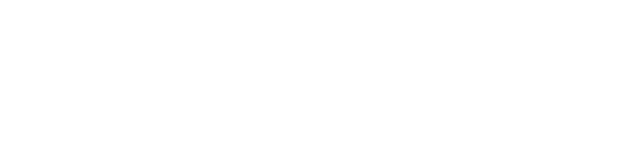
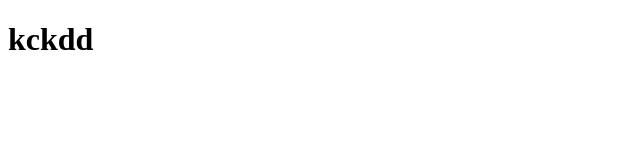
Before and after one commit to Ramkrashna7440/FormProject_HtmlCss, a plain HTML site: page index.html in a window 1280 px wide. Shown: the whole page, without its empty margins (0-640 px from the left). Drawn offline with Linux system fonts and the light colour scheme.

Commit message:
secend commit

```diff
--- a/index.html
+++ b/index.html
@@ -6,6 +6,6 @@
     <title>Document</title>
 </head>
 <body>
-
+    <h1>kckdd</h1>
 </body>
 </html>
```
